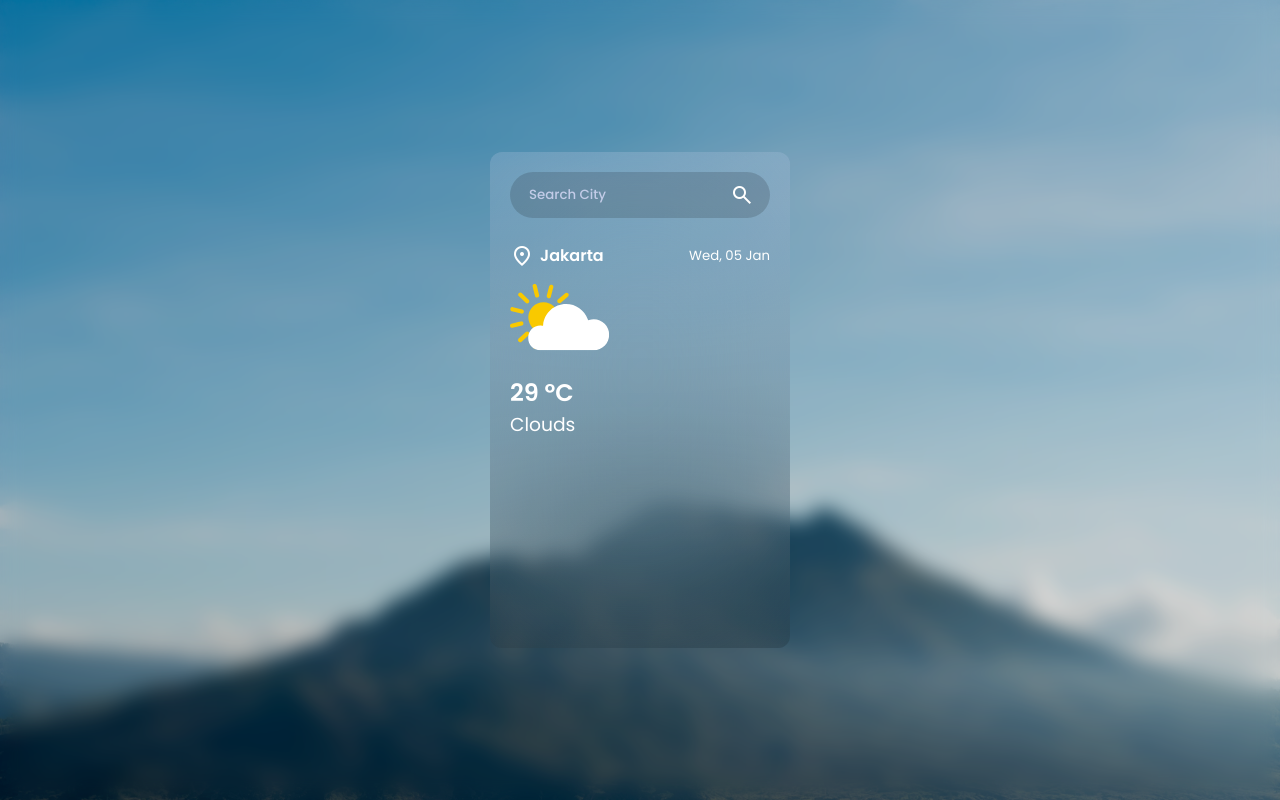
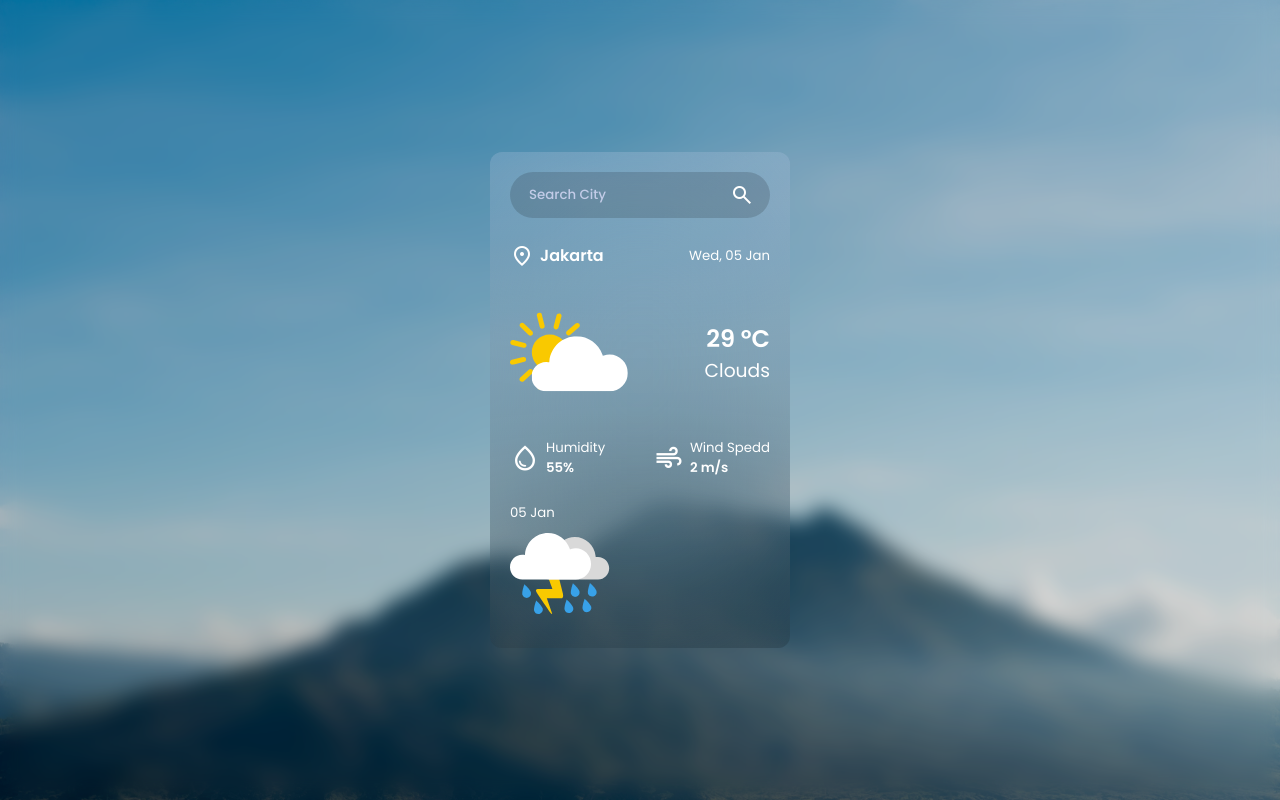
Before and after one commit to asiermunoz/WeatherApp, a plain HTML site: page index.html in a window 1280 px wide. Drawn offline with nearby package versions, Linux system fonts and the light colour scheme.

Commit message:
condition items

```diff
--- a/index.html
+++ b/index.html
@@ -40,14 +40,44 @@
                     </div>
                     <h5 class="current-date-txt regular-txt">Wed, 05 Jan</h5>
                 </div>
-                <div class="weather-summary-content">
-                    <img src="assets/weather/clouds.svg" alt="" class="weather-summary-container">
+
+                <div class="weather-summary-container">
+
+                    <img src="assets/weather/clouds.svg" class="weather-summary-img">
                     <div class="weather-summary-info">
                         <h1 class="h1 temp-text">29 ºC</h1>
                         <h3 class="condition-txt regular-txt"> Clouds</h3>
                     </div>
                 </div>
 
+                <div class="weather-conditions-container">
+                    <div class="condition-item">
+                        <span class="material-symbols-outlined">
+                            water_drop
+                            </span>
+                        <div class="condition-info">
+                            <h5 class="regular-txt">Humidity</h5>
+                            <h5 class="humidity-value-txt">55%</h5>
+                        </div>
+                    </div>
+
+                    <div class="condition-item">
+                        <span class="material-symbols-outlined">
+                            air
+                            </span>
+                        <div class="condition-info">
+                            <h5 class="regular-txt">Wind Spedd</h5>
+                            <h5 class="wind-value-txt">2 m/s</h5>
+                        </div>
+                    </div>
+                </div>
+
+                <div class="forecast-items-container">
+                    <div class="forecast-item">
+                        <h5 class="forecast-item-date regular-txt">05 Jan</h5>
+                        <img src="assets/weather/thunderstorm.svg" class="forecast-item-img">
+                    </div>
+                </div>
             </section>
 
         </main>
--- a/style.css
+++ b/style.css
@@ -84,7 +84,9 @@ body:before{
 
 /* SECTION: WEATHER INFO */
 .weather-info{
-
+    display: flex;
+    flex-direction: column;
+    gap: 25px;
 
 }
 
@@ -95,10 +97,38 @@ body:before{
 }
 
 .location{
-
     display: flex;
     align-items: center;
     gap: 6px;
+}
 
+.weather-summary-container{
+    display: flex;
+    justify-content: space-between;
+    align-items: center;
 }
+.weather-summary-img{
+    width: 120px;
+    height: 120px;
+}
+.weather-summary-info{
+    text-align: end;
+}
+
+.weather-conditions-container{
+    display:flex;
+    justify-content: space-between;
+}
+
+.condition-item{
+    display: flex;
+    align-items: center;
+    gap: 6px;
+}
+
+.condition-item span{
+    font-size: 30px;
+}
+
+
 /* END SECTION: WEATHER INFO */
```
